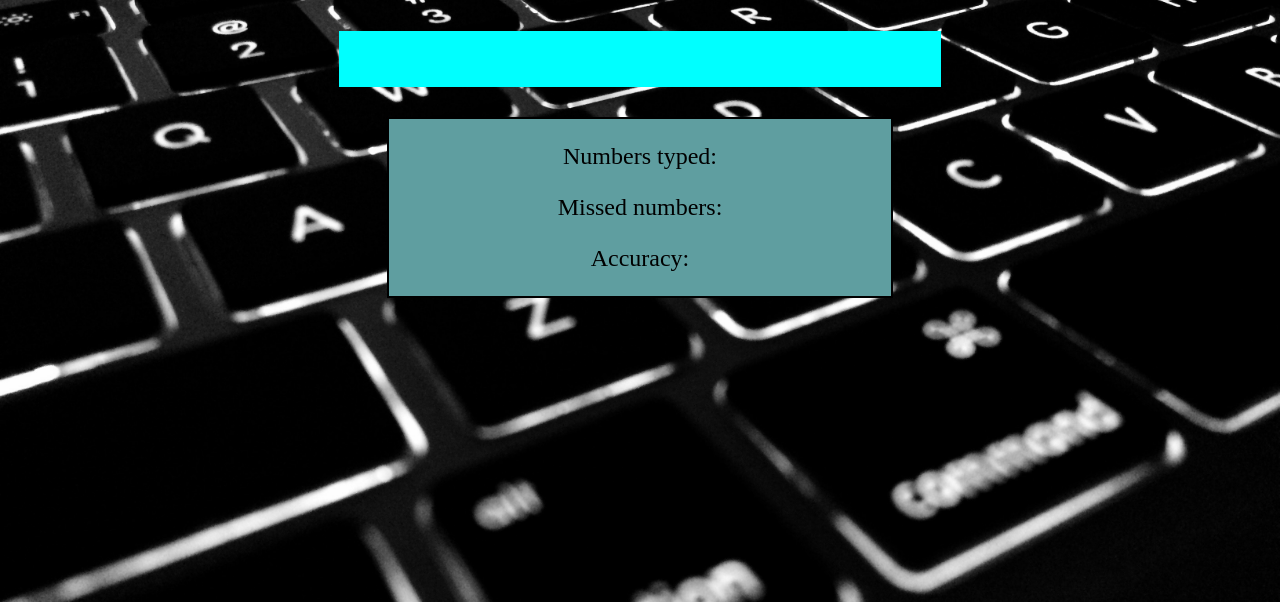
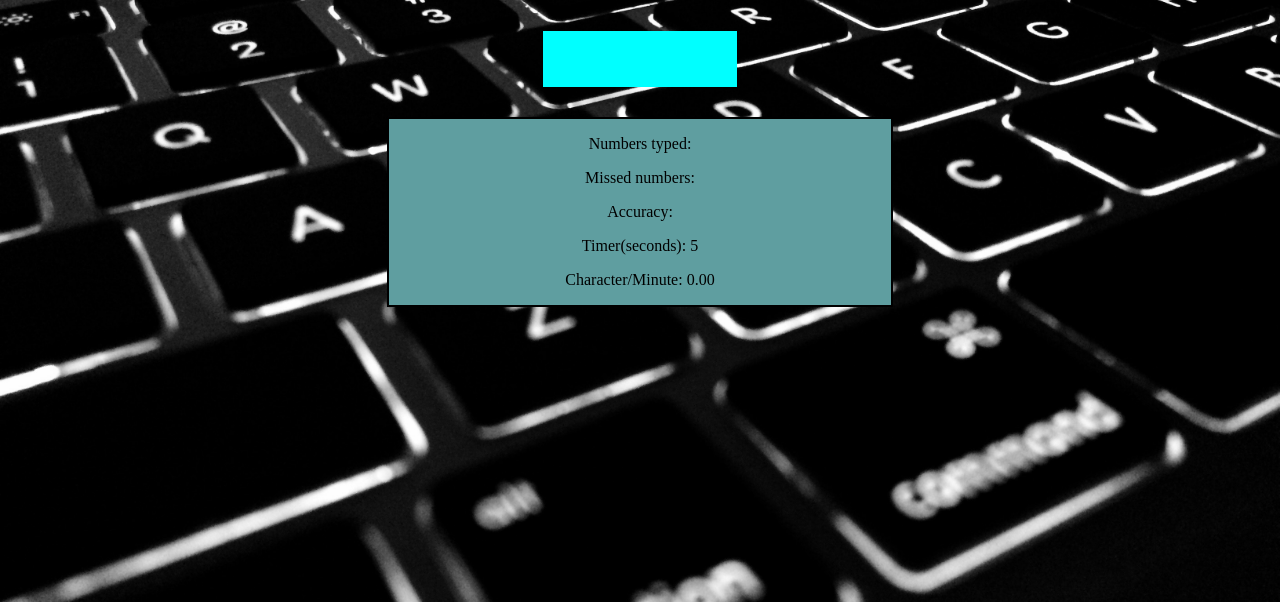
Before and after one commit to barnabas-kalydy/10-finger-typing-practice-project, a website with bundled scripts: page index.html in a window 1280 px wide. Shown: the part 198-800 px from the top of the page. Built offline with nearby package versions, Linux system fonts and the light colour scheme.

Commit message:
Added character per min calculation feature

```diff
--- a/config.js
+++ b/config.js
@@ -1 +1 @@
-export const NUMBERS_IN_ONE_LINE = 1;
+export const NUMBERS_IN_ONE_LINE = 5;
--- a/css/style.css
+++ b/css/style.css
@@ -49,5 +49,9 @@ input {
 }
 
 #info-panel * {
-    font-size: 24px;
+    font-size: 16px;
 }
+
+#input-field {
+    width: 15%;
+}
--- a/index.html
+++ b/index.html
@@ -20,6 +20,8 @@
         <p>Numbers typed: <span id="numbers-typed"></span></p>
         <p>Missed numbers: <span id="missed-numbers"></span></p>
         <p>Accuracy: <span id="accuracy-field"></span></p>
+        <p>Timer(seconds): <span id="timer-field"></span></p>
+        <p>Character/Minute: <span id="char-per-min-field"></span></p>
       </div>
     </div>
     <script type="module" src="index.js"></script>
--- a/index.js
+++ b/index.js
@@ -6,6 +6,8 @@ const numbersToTypeEl = document.getElementById("numbers-to-type");
 const accuracyFieldEl = document.getElementById("accuracy-field");
 const numbersTypedEl = document.getElementById("numbers-typed");
 const missedNumbersEl = document.getElementById("missed-numbers");
+const timerFieldEl = document.getElementById("timer-field");
+const charPerMinField = document.getElementById("char-per-min-field");
 
 let missedNumbers = 0;
 let numbersTyped = 0;
@@ -35,13 +37,16 @@ const updateAccuracyFields = () => {
     (((numbersTyped - missedNumbers) / numbersTyped) * 100).toFixed(2) + " %";
 };
 
-inputEl.addEventListener("keyup", () => {
+inputEl.addEventListener("keyup", (e) => {
+  if (e.key === "Backspace") {
+    return;
+  }
+
   if (validUntilNow(randomNumbersString, inputEl.value)) {
     inputEl.classList.remove("invalid");
   } else {
     inputEl.classList.add("invalid");
     missedNumbers++;
-    numbersTyped++;
   }
 
   const isInputNotEmpty = inputEl.value !== "";
@@ -49,8 +54,17 @@ inputEl.addEventListener("keyup", () => {
   if (isInputNotEmpty && isLineFinished) {
     refreshNumbersInNumbersToType();
     inputEl.value = "";
-    numbersTyped++;
   }
 
+  numbersTyped++;
   updateAccuracyFields();
 });
+
+let time = 0;
+const updateTimer = () => {
+  time++;
+  timerFieldEl.textContent = time;
+  charPerMinField.textContent = (numbersTyped / (time / 60)).toFixed(2);
+};
+
+const myInterval = setInterval(updateTimer, 1000);
```
